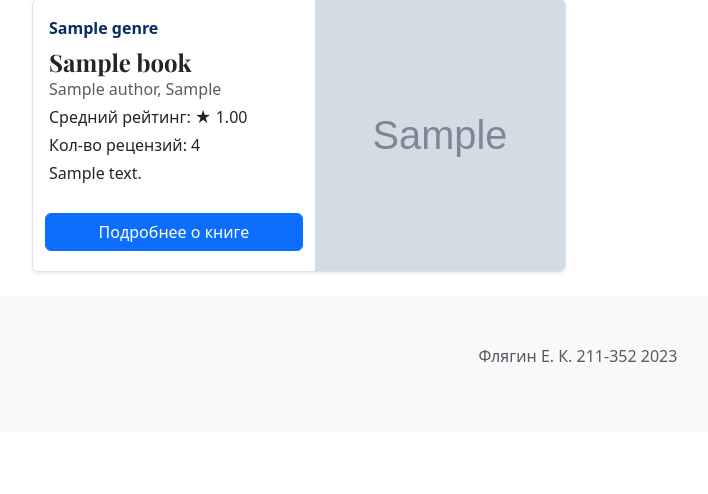
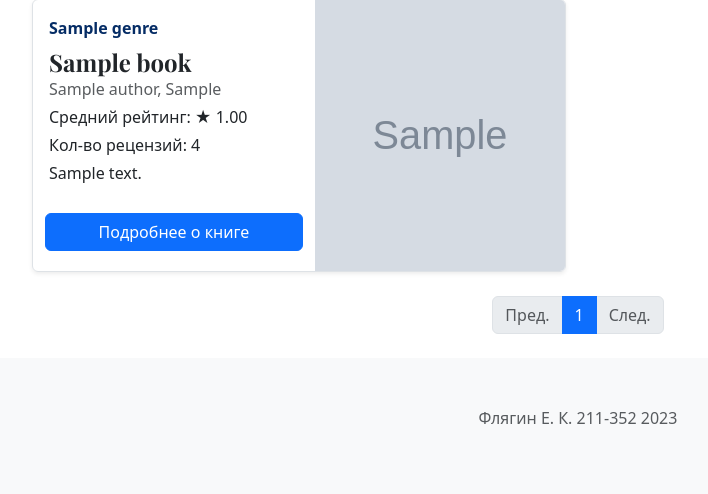
Before and after one commit to 2eFoLt/webdev-exam-2023-2-2069, a Flask app: page / in a window 1280 px wide. Shown: the part 410-904 px from the top of the page, without its empty margins (62-770 px from the left). Before the commit the page ends 772 px from the top, so only its background shows below. Run offline with Flask 3, Linux system fonts and the light colour scheme; tables that the repository leaves empty hold one stand-in row (values such as "Sample post"); grey boxes marked "Sample" are stand-in pictures.

Commit message:
pagination_UPDATE

```diff
--- a/app/app.py
+++ b/app/app.py
@@ -1,9 +1,9 @@
-from flask import Flask, render_template, send_from_directory, redirect, url_for
+from flask import Flask, render_template, send_from_directory, redirect, url_for, request
 from sqlalchemy import MetaData, desc
 from flask_sqlalchemy import SQLAlchemy
 from flask_migrate import Migrate
 from werkzeug.security import generate_password_hash
-
+from math import ceil
 # TODO: 2) class UsersPolicy, лаб5
 
 app = Flask(__name__)
@@ -36,11 +36,18 @@ from models import Book, Cover, Genre, Book2Genre
 
 @app.route('/')
 def index():
+
+    page = request.args.get('page', 1, type=int)
+    books = db.session.execute(
+                db.session.query(Book).order_by(desc(Book.year)).offset(10 * (page - 1)).limit(10)).scalars()
+    db_counter = db.session.query(Book).count()
+    page_count = ceil(db_counter / 10)
     b2g = db.session.execute(db.select(Book2Genre)).scalars()
-    books = db.session.query(Book).order_by(desc(Book.year))
     genres = db.session.execute(db.select(Genre)).scalars()
     return render_template(
         'index.html',
+        page=page,
+        page_count=page_count,
         books=books,
         genres=genres,
         b2g=b2g
--- a/app/templates/index.html
+++ b/app/templates/index.html
@@ -1,5 +1,5 @@
 {% extends 'base.html' %}
-
+{% from "pagination.html" import pagination %}
 {% block content %}
 <main class="container my-3">
     <div class="p-4 p-md-5 mb-4 rounded text-body-emphasis bg-body-secondary">
@@ -16,7 +16,7 @@
                 <div class="col p-3 d-flex flex-column position-static">
                     <strong class="d-inline-block mb-2 text-primary-emphasis">
                         {% for bind in book.b2g %}
-                            {{bind.genre.name}}
+                        {{bind.genre.name}}
                         {% endfor %}
                     </strong>
                     <h4 class="mb-0">{{book.name}}</h4>
@@ -63,5 +63,8 @@
         </div>
         {% endfor %}
     </div>
+    <div class="d-flex justify-content-center align-items-center">
+        {{pagination(page, page_count, request.endpoint)}}
+    </div>
 </main>
 {% endblock %}
--- a/app/templates/pagination.html
+++ b/app/templates/pagination.html
@@ -1,6 +1,6 @@
 {% macro pagination(page, page_count, endpoint) %}
 <nav aria-label="Page navigation example">
-    <ul class="pagination">
+    <ul class="pagination my-2">
       <li class="page-item {% if page == 1 %} disabled {% endif %}"><a class="page-link" href="{{ url_for(endpoint, page=page-1) }}">Пред.</a></li>
       {%set start = 1 if page <= 3 else page - 3%}
       {%set end = page_count if page + 3 > page_count else page + 3%}
```
Also changed, not shown: app/media/images/004b89bd-8202-4874-839a-51aa8e334fc8.jpg (added), app/media/images/20ca88e8-49e3-404d-9c23-0b06ad57f8ba.jpg (added), app/media/images/448f7266-a465-4208-ad00-4e188b1b2a27.jpg (added), app/media/images/5a563ab4-38c6-412f-bb7f-e044be6954f0.jpg (added), app/media/images/7c8fb3bd-1e8d-4eae-aeee-7094f4f3c544.jpg (added), app/media/images/9fce6cad-70c8-4706-b9b6-0cc3b420db83.PNG (added).
